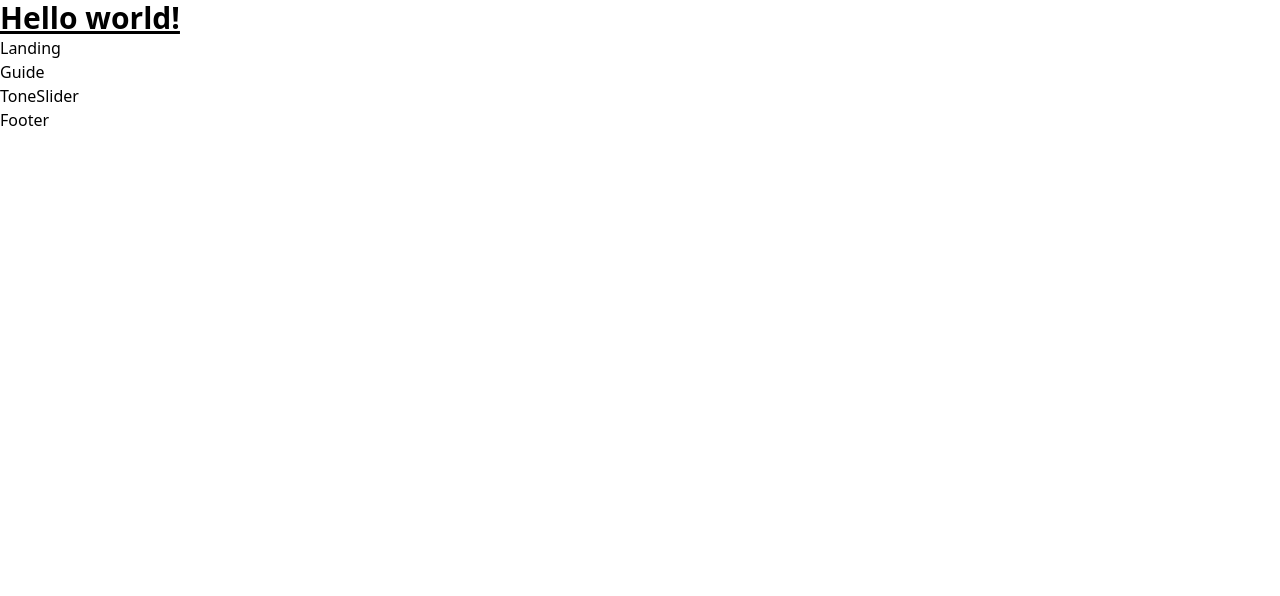
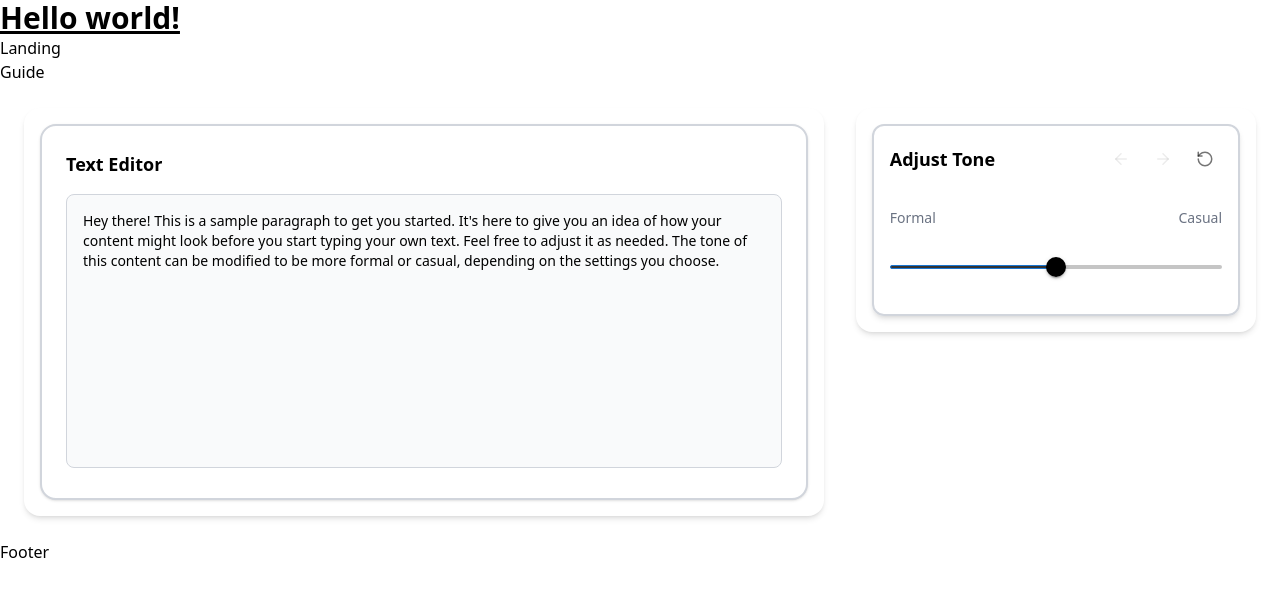
Before and after one commit to isid555/ToneSlider, a React (Vite) app: page / in a window 1280 px wide. Shown: the top 596 px of the page. Built offline with nearby package versions, Linux system fonts and the light colour scheme; no server answers.

Commit message:
feat : Mistral AI logic working with UI components Enables

```diff
--- a/package.json
+++ b/package.json
@@ -10,6 +10,8 @@
     "preview": "vite preview"
   },
   "dependencies": {
+    "@emotion/react": "^11.14.0",
+    "@emotion/styled": "^11.14.0",
     "@mui/material": "^7.0.2",
     "@tailwindcss/vite": "^4.1.5",
     "dotenv": "^16.5.0",
--- a/src/App.jsx
+++ b/src/App.jsx
@@ -1,7 +1,7 @@
-import {Landing} from "./components/Landing.jsx";
-import {Guide} from "./components/Guide.jsx";
-import {ToneSlider} from "./components/ToneSlider.jsx";
-import {Footer} from "./components/Footer.jsx";
+import {Landing} from "./pages/Landing.jsx";
+import {Guide} from "./pages/Guide.jsx";
+import {ToneSliderPage} from "./pages/ToneSliderPage.jsx";
+import {Footer} from "./pages/Footer.jsx";
 import { Toaster } from 'sonner';
 
 function App() {
@@ -14,7 +14,7 @@ function App() {
             <Toaster/>
                 <Landing/>
                 <Guide/>
-                <ToneSlider/>
+                <ToneSliderPage/>
                 <Footer/>
 
         </div>
--- /dev/null
+++ b/src/components/TextEditor.jsx
@@ -0,0 +1,38 @@
+import React, { useState, useEffect } from "react";
+
+export function TextEditor({ value, onChange, loadingState }) {
+    const defaultText = `Hey there! This is a sample paragraph to get you started. It's here to give you an idea of how your content might look before you start typing your own text. Feel free to adjust it as needed. The tone of this content can be modified to be more formal or casual, depending on the settings you choose.`;
+
+    useEffect(() => {
+        if (!value) {
+            onChange(defaultText);
+        }
+    }, [value, onChange]);
+
+    const handleChange = (e) => {
+        onChange(e.target.value);
+    };
+
+    return (
+        <div className="bg-white rounded-2xl shadow p-6 w-full space-y-4 border-2 border-gray-300"> {/* Added border here */}
+            <div className="flex justify-between items-center">
+                <h3 className="text-lg font-semibold">Text Editor</h3>
+                {loadingState === "loading" && (
+                    <div className="flex items-center space-x-2 text-sm text-gray-700">
+                        <div className="w-4 h-4 border-4 border-gray-300 border-t-black rounded-full animate-spin"></div>
+                        <span>Generating...</span>
+                    </div>
+                )}
+            </div>
+
+            <textarea
+                value={value}
+                onChange={handleChange}
+                disabled={loadingState === "loading"}
+                rows={12}
+                placeholder="Enter your text here to adjust its tone..."
+                className="w-full rounded-lg border border-gray-300 p-4 text-sm focus:outline-none focus:ring-2 focus:ring-blue-500 disabled:opacity-50 bg-gray-50 resize-none"
+            />
+        </div>
+    );
+}
--- a/src/components/ToneSlider.jsx
+++ b/src/components/ToneSlider.jsx
@@ -1,7 +1,112 @@
-export function ToneSlider(){
-    return(
-        <div>
-            ToneSlider
+import React, { useState, useEffect } from "react";
+import { Slider, IconButton, Tooltip } from "@mui/material";
+import { ArrowLeft, ArrowRight, RotateCcw } from "lucide-react";
+
+export function ToneSlider({
+                               value,
+                               onValueChange,
+                               onReset,
+                               loadingState,
+                               onUndo,
+                               onRedo,
+                               canUndo,
+                               canRedo
+                           }) {
+    const [localValue, setLocalValue] = useState(value);
+
+    useEffect(() => {
+        setLocalValue(value);
+    }, [value]);
+
+    useEffect(() => {
+        const timer = setTimeout(() => {
+            if (localValue !== value) {
+                onValueChange(localValue);
+            }
+        }, 500);
+
+        return () => clearTimeout(timer);
+    }, [localValue, onValueChange, value]);
+
+    const handleSliderChange = (_, newValue) => {
+        setLocalValue(newValue);
+    };
+
+    return (
+        <div className="border-2 border-gray-300 rounded-xl p-4 shadow-md flex flex-col gap-4 min-w-[280px]">
+            <div className="flex justify-between items-center mb-4">
+                <h6 className="font-semibold text-lg">Adjust Tone</h6>
+                <div className="flex gap-2">
+                    <Tooltip title="Undo">
+                        <span>
+                            <IconButton
+                                onClick={onUndo}
+                                disabled={!canUndo}
+                                sx={{ opacity: canUndo ? 1 : 0.3 }}
+                            >
+                                <ArrowLeft size={18} />
+                            </IconButton>
+                        </span>
+                    </Tooltip>
+                    <Tooltip title="Redo">
+                        <span>
+                            <IconButton
+                                onClick={onRedo}
+                                disabled={!canRedo}
+                                sx={{ opacity: canRedo ? 1 : 0.3 }}
+                            >
+                                <ArrowRight size={18} />
+                            </IconButton>
+                        </span>
+                    </Tooltip>
+                    <Tooltip title="Reset">
+                        <IconButton onClick={onReset}>
+                            <RotateCcw size={18} />
+                        </IconButton>
+                    </Tooltip>
+                </div>
+            </div>
+
+            <div className="flex justify-between mb-2 text-sm text-gray-500">
+                <span>Formal</span>
+                <span>Casual</span>
+            </div>
+
+            <Slider
+                value={localValue}
+                onChange={handleSliderChange}
+                min={0}
+                max={100}
+                step={1}
+                disabled={loadingState === "loading"}
+                sx={{
+                    '& .MuiSlider-thumb': {
+                        backgroundColor: "#000",
+                    },
+                    '& .MuiSlider-track': {
+                        backgroundColor: "#333",
+                    },
+                    '& .MuiSlider-rail': {
+                        backgroundColor: "#666",
+                    },
+                    opacity: loadingState === "loading" ? 0.6 : 1
+                }}
+            />
+
+            {loadingState === "loading" && (
+                <div className="flex justify-center py-2">
+                    <p className="text-sm text-gray-600 animate-pulse">Adjusting tone...</p>
+                </div>
+            )}
+
+            <div className="text-center">
+                {loadingState === "success" && (
+                    <p className="text-green-700 text-sm">Tone adjusted successfully</p>
+                )}
+                {loadingState === "error" && (
+                    <p className="text-red-700 text-sm">Failed to adjust tone</p>
+                )}
+            </div>
         </div>
-    )
+    );
 }
--- a/src/hooks/useToneAdjustment.js
+++ b/src/hooks/useToneAdjustment.js
@@ -6,7 +6,10 @@ import { toast } from 'sonner';
 
 const adjustToneFunction = adjustTone;
 
-export function useToneAdjustment(initialContent = '') {
+const defaultText = `Hey there! This is a sample paragraph to get you started. It's here to give you an idea of how your content might look before you start typing your own text. Feel free to adjust it as needed. The tone of this content can be modified to be more formal or casual, depending on the settings you choose.`;
+
+
+export function useToneAdjustment(initialContent = defaultText) {
     const initialState = { content: initialContent, toneLevel: 50 };
     const { state, setState, undo, redo, reset, canUndo, canRedo } = useUndoRedo(initialState);
     const [loadingState, setLoadingState] = useState('idle');
--- /dev/null
+++ b/src/pages/ToneSliderPage.jsx
@@ -0,0 +1,44 @@
+import { TextEditor } from "../components/TextEditor.jsx";
+import { ToneSlider } from "../components/ToneSlider.jsx";
+import { useToneAdjustment } from "../hooks/useToneAdjustment";
+
+export function ToneSliderPage() {
+    const {
+        content,
+        toneLevel,
+        updateContent,
+        adjustTone,
+        loadingState,
+        undo,
+        redo,
+        reset,
+        canUndo,
+        canRedo
+    } = useToneAdjustment();
+
+    return (
+        <div className="p-6 max-w-7xl mx-auto">
+            <div className="flex flex-col md:flex-row gap-8 items-start">
+                <div className="w-full md:w-2/3 bg-white rounded-2xl shadow-md p-4">
+                    <TextEditor
+                        value={content || " "}
+                        onChange={updateContent}
+                        loadingState={loadingState}
+                    />
+                </div>
+                <div className="w-full md:w-1/3 bg-white rounded-2xl shadow-md p-4">
+                    <ToneSlider
+                        value={toneLevel}
+                        onValueChange={adjustTone}
+                        onReset={reset}
+                        loadingState={loadingState}
+                        onUndo={undo}
+                        onRedo={redo}
+                        canUndo={canUndo}
+                        canRedo={canRedo}
+                    />
+                </div>
+            </div>
+        </div>
+    );
+}
--- /dev/null
+++ b/src/types/index.js
@@ -0,0 +1,6 @@
+export  const LoadingState = {
+    IDLE: 'idle',
+    LOADING: 'loading',
+    SUCCESS: 'success',
+    ERROR: 'error'
+};
```
Also changed, not shown: src/pages/Footer.jsx (renamed from src/components/Footer.jsx), src/pages/Guide.jsx (renamed from src/components/Guide.jsx), src/pages/Landing.jsx (renamed from src/components/Landing.jsx), 1 other file (tests, documents, lock files or other folders).
